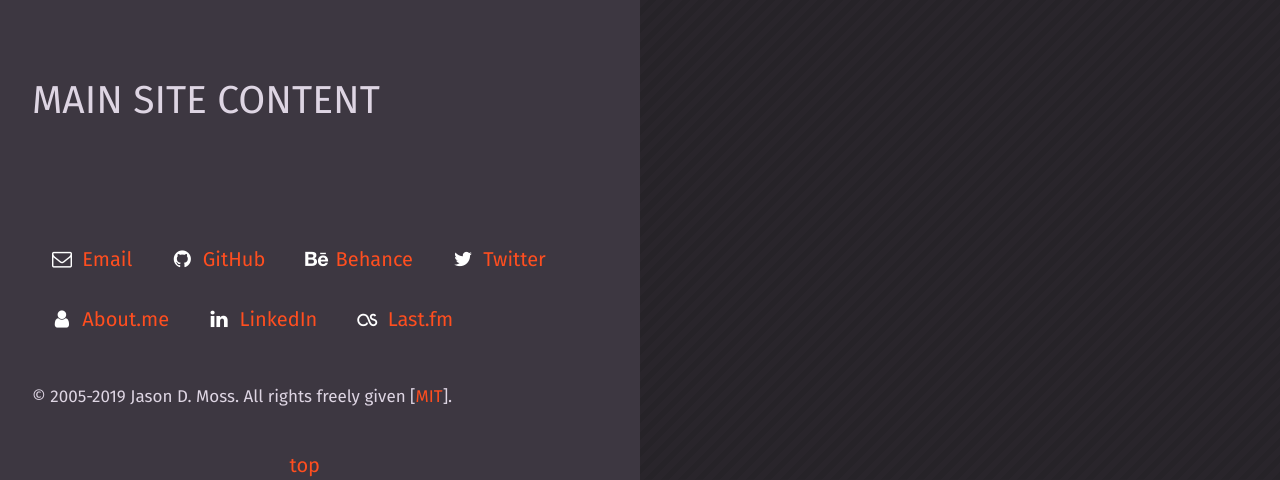
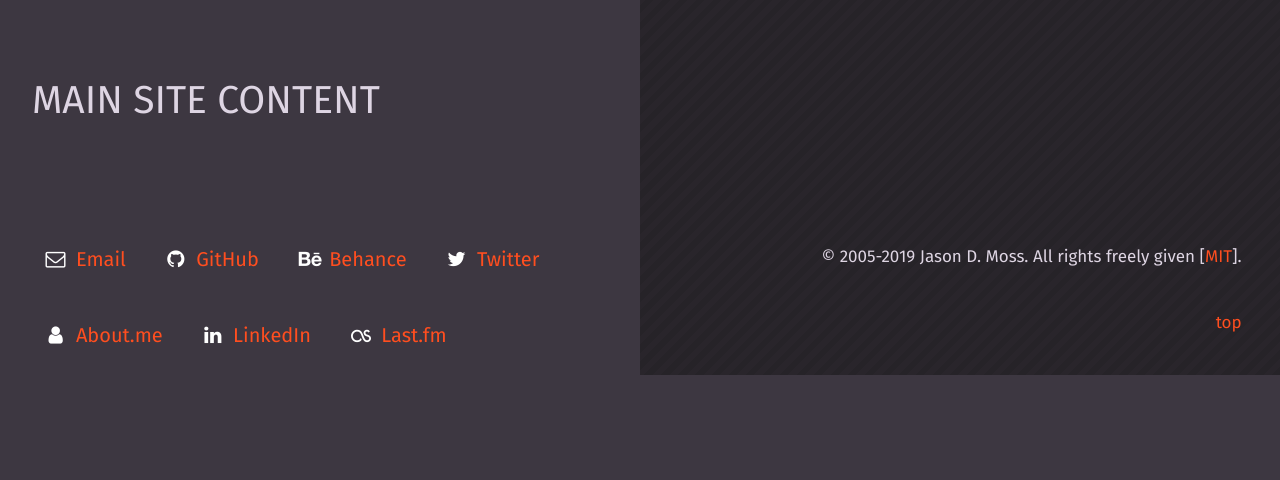
Before and after one commit to jasondmoss/jdmlabs-static, a PHP site: page / in a window 1280 px wide. Shown: the part 813-1293 px from the top of the page. After the commit the page ends 1188 px from the top, so only its background shows below. Run offline with PHP 8.4, Linux system fonts and the light colour scheme.

Commit message:
Site building

```diff
--- a/assets/scss/content.scss
+++ b/assets/scss/content.scss
@@ -60,10 +60,6 @@
   }
 }
 
-.back-to-top {
-  text-align: center;
-}
-
 
 
 
@@ -84,10 +80,6 @@
       margin-left: 0;
     }
   }
-
-  .back-to-top {
-    text-align: right;
-  }
 }
 
 @media screen and (min-width: 880px) {
--- a/assets/scss/layout/base.scss
+++ b/assets/scss/layout/base.scss
@@ -47,9 +47,13 @@ body {
     .site--header,
     .site--primary-image,
     .site--introduction,
-    .site--content,
+    .site--content {
+      padding-right: 7%;
+    }
+
     .site--footer {
-      padding-right: 7%;
+      padding-right: 3%;
+      padding-left: 2%;
     }
 
     .site--header {
@@ -72,7 +76,7 @@ body {
     }
 
     .site--footer {
-      grid-column: col 1 / span 2;
+      grid-column: col 1 / span 4;
       grid-row: row 4;
     }
   }
--- a/assets/scss/layout/footer.scss
+++ b/assets/scss/layout/footer.scss
@@ -12,16 +12,21 @@
 
 
 .site--footer {
-  // background-color: $background--primary;
+  display: flex;
+  align-content: flex-start;
 
   .site-credits {
+    display: inline-block;
+    width: 100%;
     padding-top: 2rem;
     padding-bottom: 2rem;
-  }
-
-  .site-credits {
     text-align: center;
     font-size: 0.85rem;
+
+    .back-to-top {
+      display: block;
+      text-align: center;
+    }
   }
 
 
@@ -34,8 +39,18 @@
    */
 
   @media screen and (min-width: 880px) {
+    flex-flow: wrap-reverse;
+
     .site-credits {
-      text-align: left;
+      width: 50%;
+      margin-left: 5%;
+      padding-left: 5%;
+      text-align: right;
+
+      .back-to-top {
+        margin-top: 2rem;
+        text-align: right;
+      }
     }
   }
 }
--- a/assets/scss/navigation.scss
+++ b/assets/scss/navigation.scss
@@ -76,7 +76,7 @@
   @media screen and (min-width: 880px) {
     &--ego {
       justify-content: flex-start;
-      max-width: 100%;
+      max-width: 45%;
       margin: 0;
       padding: 1rem 0 0;
     }
--- a/index.html
+++ b/index.html
@@ -122,10 +122,11 @@
     &#169; <span itemprop="copyrightYear">2005</span>-<span itemprop="copyrightYear">2019</span>
     <span itemprop="copyrightHolder name" title=" Jason D. Moss, Web Developer Extra(ordinaire) ">Jason D. Moss</span>.
     <span class="rights">All rights freely given [<a itemprop="license" rel="external license" href="https://www.jdmlabs.com/license/license-MIT-1.1.txt" title="MIT License">MIT</a>].</span>
+    <a rel="bookmark" class="back-to-top" href="#siteHeader" title=" Top of page ">top</a>
   </div>
+
 </footer>
 
-<a rel="bookmark" class="back-to-top" href="#siteHeader" title=" Top of page ">top</a>
 
 <script src="./assets/min/polyfills.js"></script>
 <script src="./assets/min/scripts.js"></script>
```
Also changed, not shown: assets/min/styles.css, 1 other file.
